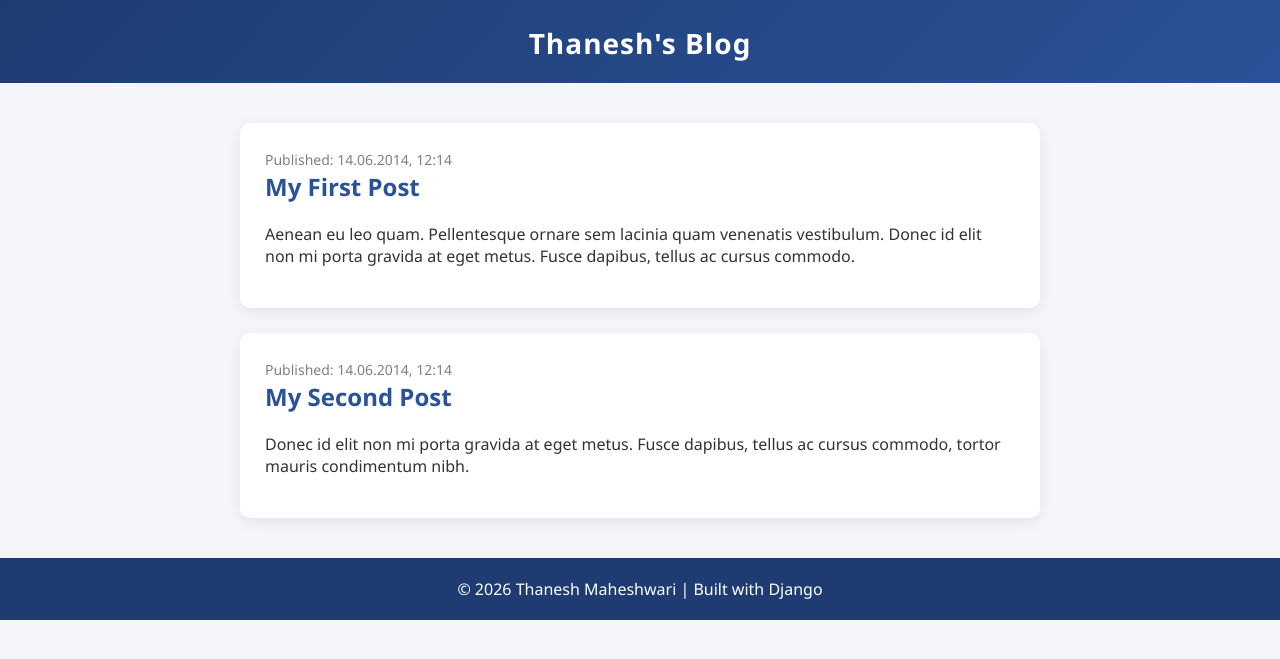
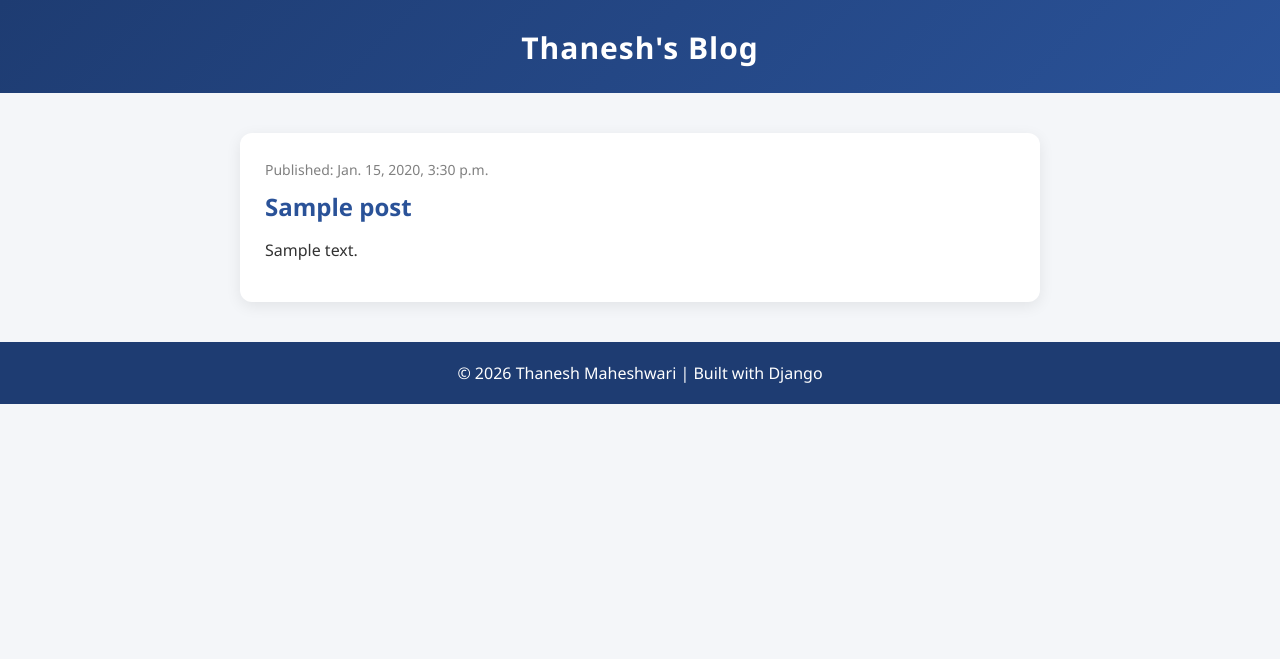
Before and after one commit to thanesh04/my-first-blog-model, a Django app: page / in a window 1280 px wide. Shown: the top 659 px of the page. Run offline with Django 5.2, Linux system fonts and the light colour scheme; tables that the repository leaves empty hold one stand-in row (values such as "Sample post").

Commit message:
Modified templates to display posts from database.

```diff
--- a/blog/templates/blog/post_list.html
+++ b/blog/templates/blog/post_list.html
@@ -15,7 +15,7 @@
 
         header {
             background: linear-gradient(135deg, #1e3c72, #2a5298);
-            padding: 20px 0;
+            padding: 25px 0;
             text-align: center;
         }
 
@@ -26,7 +26,7 @@
         header a {
             text-decoration: none;
             color: white;
-            font-size: 28px;
+            font-size: 30px;
             font-weight: bold;
             letter-spacing: 1px;
         }
@@ -41,7 +41,7 @@
             background: white;
             padding: 25px;
             margin-bottom: 25px;
-            border-radius: 10px;
+            border-radius: 12px;
             box-shadow: 0 4px 15px rgba(0, 0, 0, 0.08);
             transition: transform 0.2s ease, box-shadow 0.2s ease;
         }
@@ -52,7 +52,8 @@
         }
 
         article h2 {
-            margin-top: 0;
+            margin-top: 10px;
+            margin-bottom: 10px;
         }
 
         article h2 a {
@@ -76,6 +77,12 @@
             color: white;
             margin-top: 40px;
         }
+
+        .no-posts {
+            text-align: center;
+            color: gray;
+            font-style: italic;
+        }
     </style>
 </head>
 <body>
@@ -86,23 +93,17 @@
 
 <div class="container">
 
-    <article>
-        <time>Published: 14.06.2014, 12:14</time>
-        <h2><a href="#">My First Post</a></h2>
-        <p>
-            Aenean eu leo quam. Pellentesque ornare sem lacinia quam venenatis vestibulum.
-            Donec id elit non mi porta gravida at eget metus. Fusce dapibus, tellus ac cursus commodo.
-        </p>
-    </article>
-
-    <article>
-        <time>Published: 14.06.2014, 12:14</time>
-        <h2><a href="#">My Second Post</a></h2>
-        <p>
-            Donec id elit non mi porta gravida at eget metus. Fusce dapibus,
-            tellus ac cursus commodo, tortor mauris condimentum nibh.
-        </p>
-    </article>
+    {% if posts %}
+        {% for post in posts %}
+            <article>
+                <time>Published: {{ post.published_date }}</time>
+                <h2><a href="#">{{ post.title }}</a></h2>
+                <p>{{ post.text }}</p>
+            </article>
+        {% endfor %}
+    {% else %}
+        <p class="no-posts">No blog posts available yet.</p>
+    {% endif %}
 
 </div>
 
--- a/blog/views.py
+++ b/blog/views.py
@@ -1,5 +1,7 @@
 from django.shortcuts import render
+from django.utils import timezone
+from .models import Post
 
-# Create your views here.
 def post_list(request):
-    return render(request, 'blog/post_list.html', {})
+    posts = Post.objects.filter(published_date__lte=timezone.now()).order_by('published_date')
+    return render(request, 'blog/post_list.html', {'posts': posts})
```
